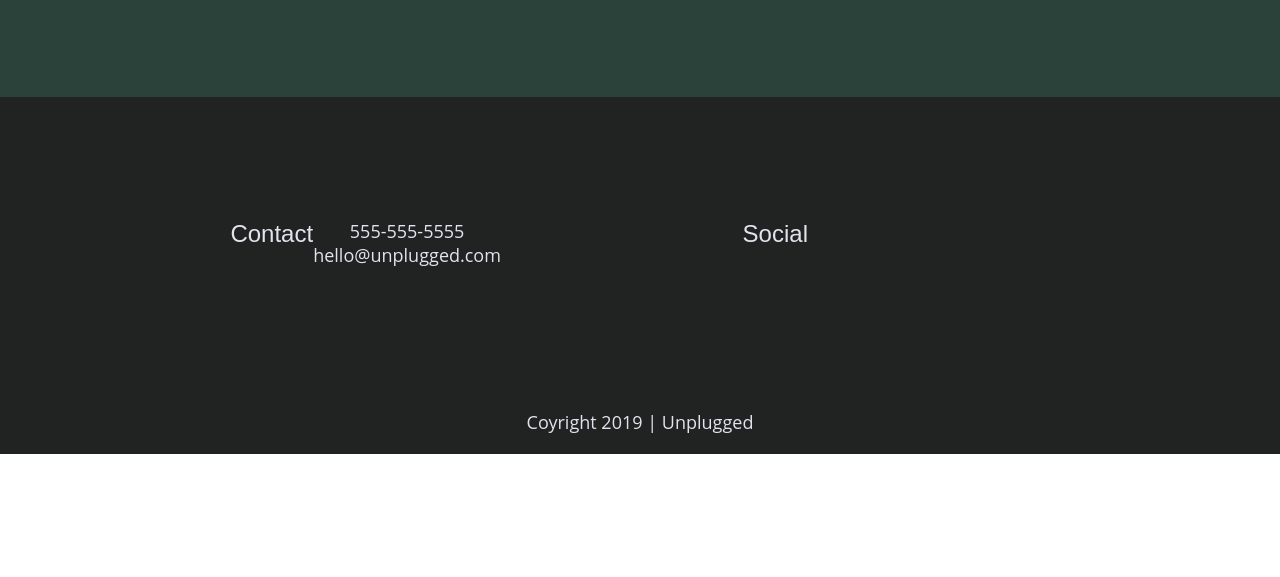
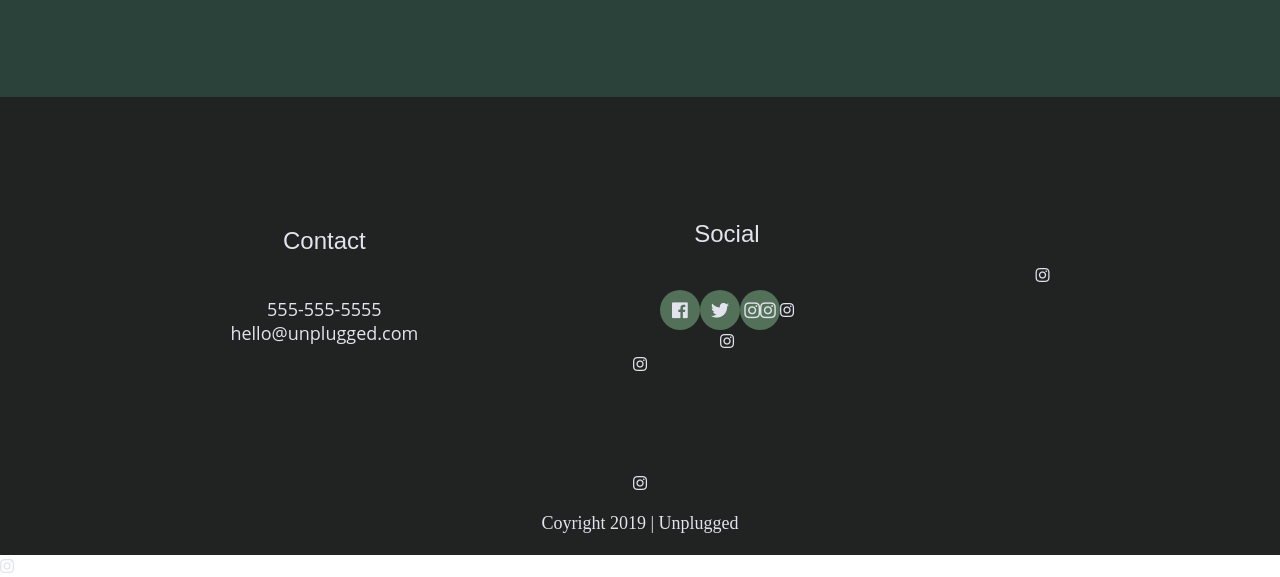
Before and after one commit to mpelegrin/unplugged-retreat, a plain HTML site: page index.html in a window 1280 px wide. Shown: the part 3418-3995 px from the top of the page. Before the commit the page ends 3872 px from the top, so only its background shows below. Drawn offline with nearby package versions, Linux system fonts and the light colour scheme.

Commit message:
added social icons

```diff
--- a/css/main.css
+++ b/css/main.css
@@ -237,6 +237,10 @@ footer .social-icons p {
   display: flex;
   justify-content: center;
   align-items: center;
+  background-color: #527158;
+  border-radius: 50%;
+  width: 40px;
+  height: 40px;
 }
 
 
@@ -254,9 +258,6 @@ footer .footer-content{
 }
 
 footer .contact {
-  display: flex;
-  justify-content: center;
-  align-items: center;
   margin-bottom: 50px;
   }
 
--- a/index.html
+++ b/index.html
@@ -149,9 +149,12 @@
             <div class="social">
               <h4>Social</h4>
               <div class="social-icons">
-                <p><a href="https://www.facebook.com/yoursite" target="_blank"></a></p>
-                <p><a href="https://www.twitter.com" target="_blank"</a></p>
-                <p><a href="https://www.instagram.com" target="_blank"</a></p>
+                <p><a href="https://www.facebook.com/yoursite" target="_blank"><i class="fab fa-facebook"></i></a>
+                </p>
+                <p><a href="https://www.twitter.com" target="_blank"><i class="fab fa-twitter"></i></a>
+                </p>
+                <p><a href="https://www.instagram.com" target="_blank"><i class="fab fa-instagram"></a>
+                </p>
               </div>
             </div>
           </div>
```
